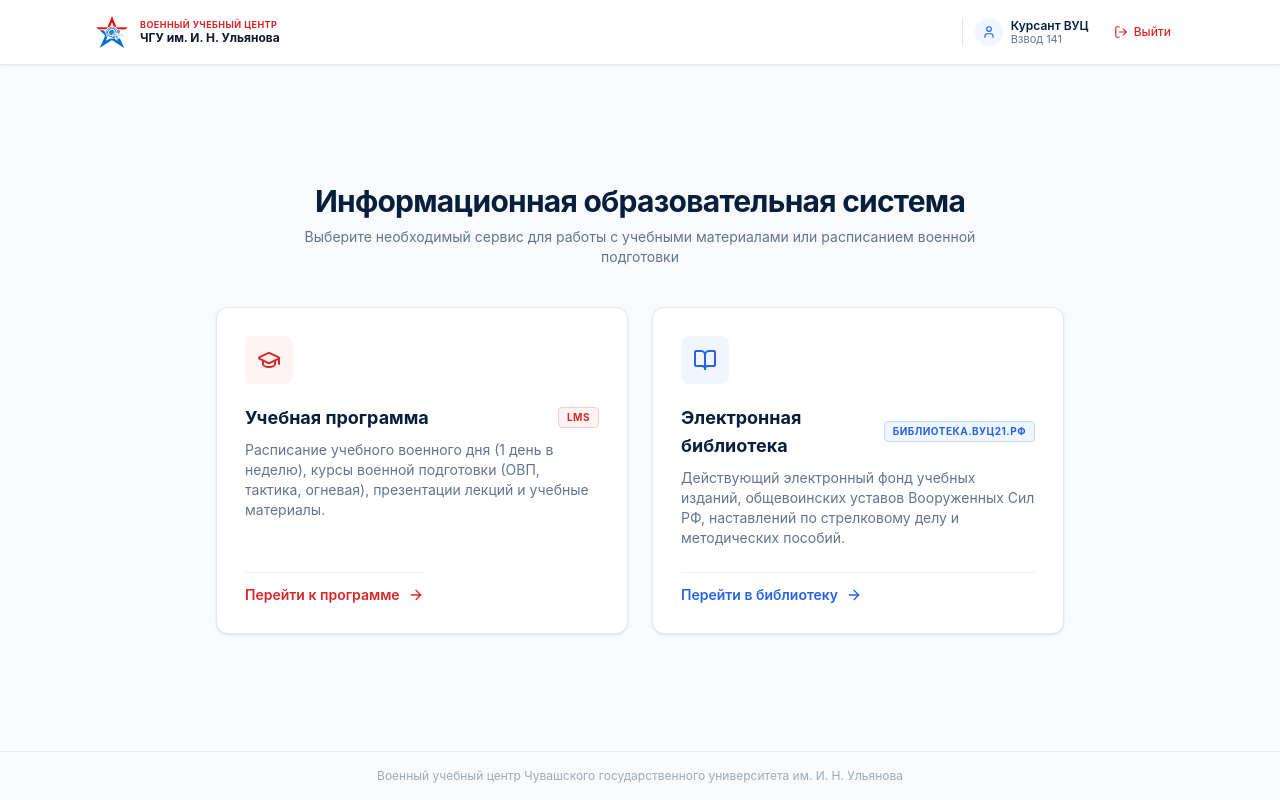
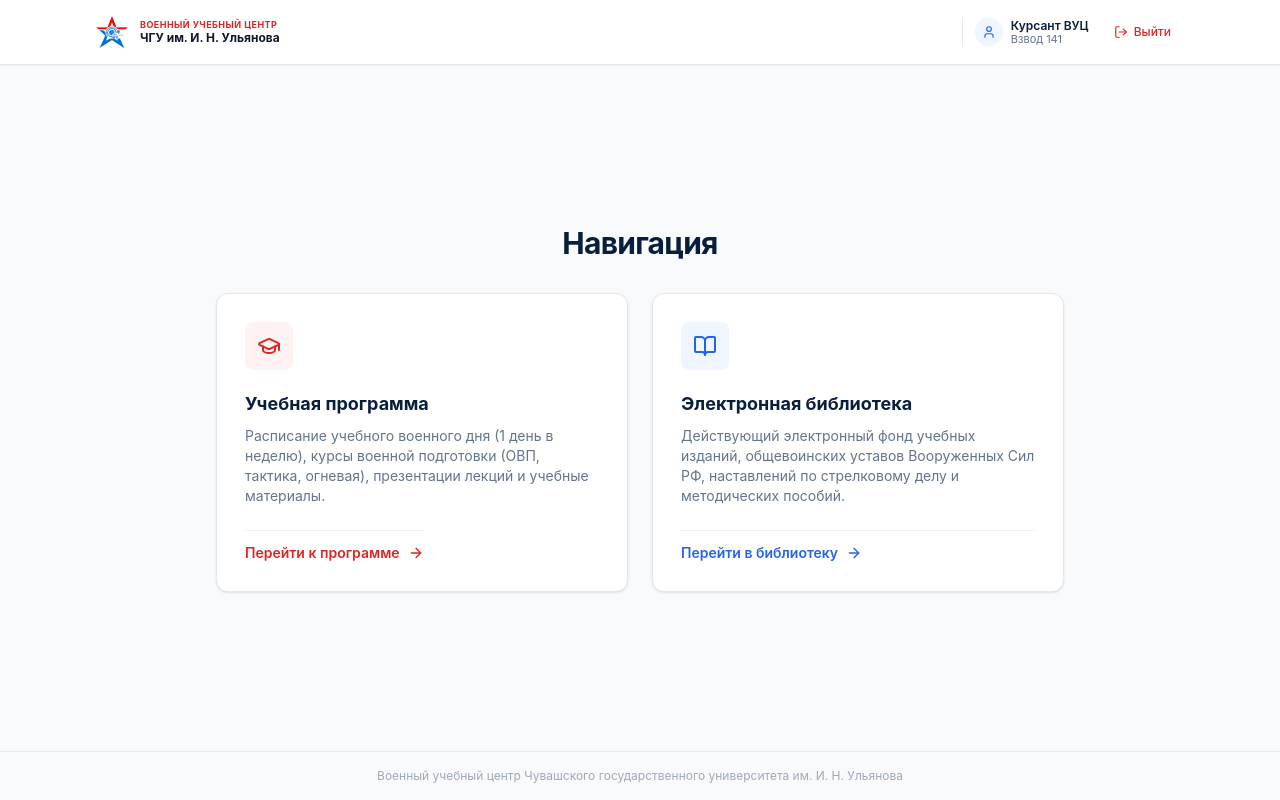
Before and after one commit to goliluxa/vuc-EOS, a React (Vite) app: page /portal in a window 1280 px wide. Built offline with nearby package versions, Linux system fonts and the light colour scheme; no server answers.

Commit message:
fix(portal): set title to 'Навигация', remove badge pills, prevent title wrap

```diff
--- a/src/pages/cadet/CadetPortalPage.tsx
+++ b/src/pages/cadet/CadetPortalPage.tsx
@@ -54,13 +54,10 @@ export const CadetPortalPage: React.FC = () => {
 
       {/* Main Choice Hub */}
       <main className="flex-1 flex flex-col items-center justify-center max-w-4xl w-full mx-auto px-4 sm:px-6 py-8 sm:py-12">
-        <div className="text-center max-w-2xl mb-8 sm:mb-10">
-          <h1 className="text-2xl sm:text-3xl font-bold text-navy-deep tracking-tight mb-2">
-            Информационная образовательная система
+        <div className="text-center mb-6 sm:mb-8">
+          <h1 className="text-2xl sm:text-3xl font-bold text-navy-deep tracking-tight">
+            Навигация
           </h1>
-          <p className="text-xs sm:text-sm text-content-secondary leading-relaxed">
-            Выберите необходимый сервис для работы с учебными материалами или расписанием военной подготовки
-          </p>
         </div>
 
         {/* 2 Primary Choice Cards */}
@@ -75,13 +72,10 @@ export const CadetPortalPage: React.FC = () => {
               <div className="w-12 h-12 rounded-lg bg-red-50 text-military-red flex items-center justify-center mb-5 group-hover:scale-105 group-hover:bg-military-red group-hover:text-white transition-all duration-200">
                 <GraduationCap className="w-6 h-6" />
               </div>
-              <div className="flex items-center justify-between mb-2">
-                <h2 className="text-lg font-bold text-navy-deep group-hover:text-military-red transition-colors">
+              <div className="mb-2">
+                <h2 className="text-lg font-bold text-navy-deep group-hover:text-military-red transition-colors whitespace-nowrap">
                   Учебная программа
                 </h2>
-                <span className="px-2 py-0.5 text-[10px] font-bold uppercase tracking-wider rounded bg-red-50 text-military-red border border-red-200">
-                  LMS
-                </span>
               </div>
               <p className="text-xs sm:text-sm text-content-secondary leading-relaxed mb-6">
                 Расписание учебного военного дня (1 день в неделю), курсы военной подготовки (ОВП, тактика, огневая), презентации лекций и учебные материалы.
@@ -103,13 +97,10 @@ export const CadetPortalPage: React.FC = () => {
               <div className="w-12 h-12 rounded-lg bg-blue-50 text-military-blue flex items-center justify-center mb-5 group-hover:scale-105 group-hover:bg-military-blue group-hover:text-white transition-all duration-200">
                 <BookOpen className="w-6 h-6" />
               </div>
-              <div className="flex items-center justify-between mb-2">
-                <h2 className="text-lg font-bold text-navy-deep group-hover:text-military-blue transition-colors">
+              <div className="mb-2">
+                <h2 className="text-lg font-bold text-navy-deep group-hover:text-military-blue transition-colors whitespace-nowrap">
                   Электронная библиотека
                 </h2>
-                <span className="px-2 py-0.5 text-[10px] font-bold uppercase tracking-wider rounded bg-blue-50 text-military-blue border border-blue-200 inline-flex items-center gap-1">
-                  <span>библиотека.вуц21.рф</span>
-                </span>
               </div>
               <p className="text-xs sm:text-sm text-content-secondary leading-relaxed mb-6">
                 Действующий электронный фонд учебных изданий, общевоинских уставов Вооруженных Сил РФ, наставлений по стрелковому делу и методических пособий.
```
